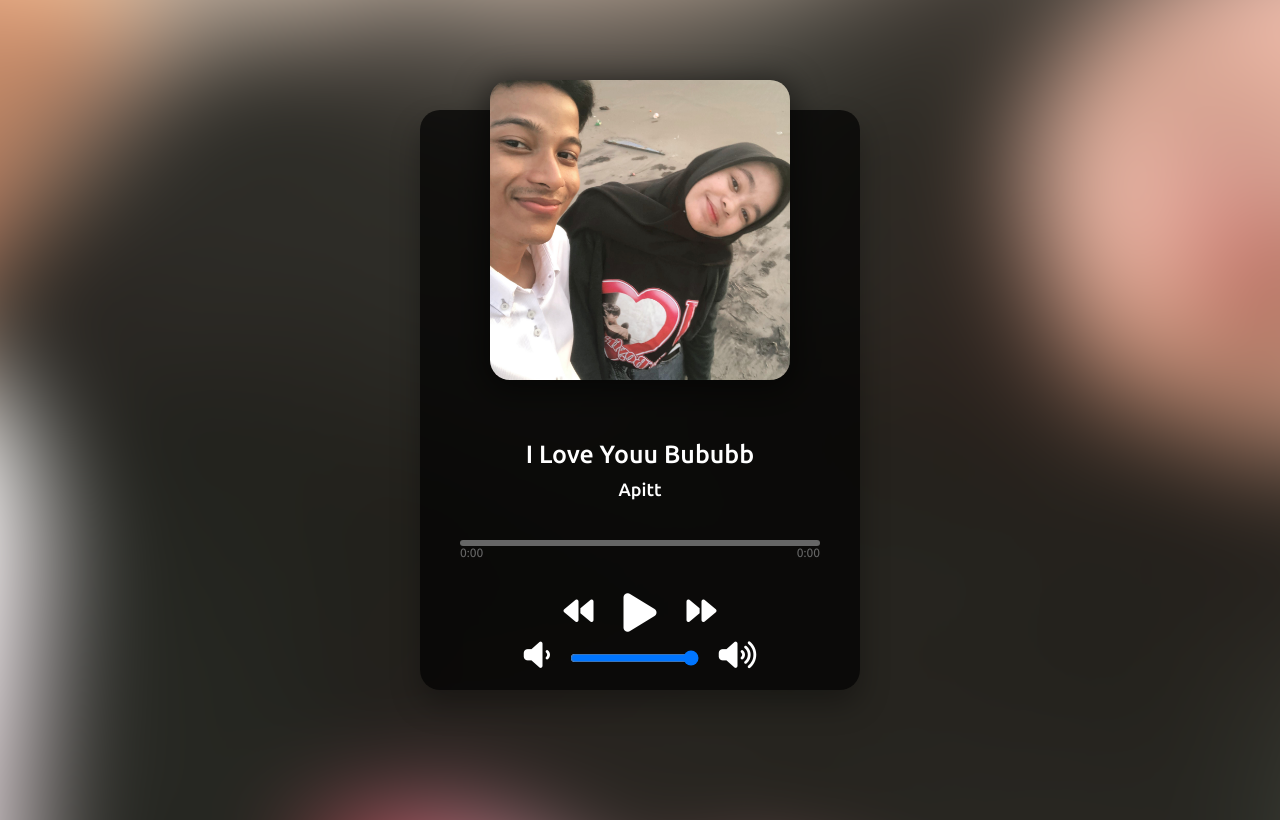
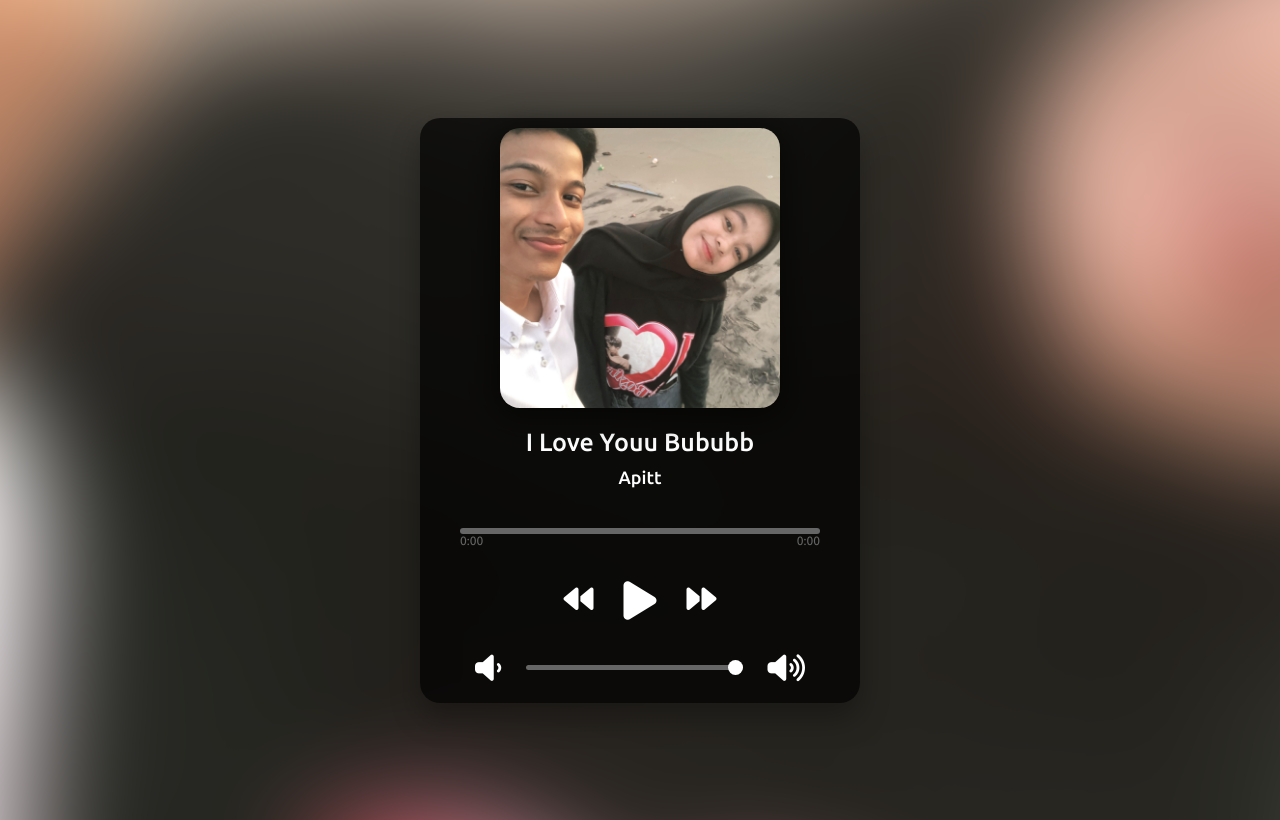
Before and after one commit to Amorecapit/bububbb, a plain HTML site: page music.html in a window 1280 px wide. Drawn offline with Linux system fonts and the light colour scheme.

Commit message:
Update music.css

```diff
--- a/music.css
+++ b/music.css
@@ -12,6 +12,7 @@ body {
     display: flex;
     align-items: center;
     justify-content: center;
+    padding: 10px;
 }
 
 .background {
@@ -56,10 +57,10 @@ body {
 }
 
 .player-img {
-    width: 300px; /* Lebar responsif *//* Lebar maksimum untuk gambar */
-    height: 300px; /* Tinggi otomatis */
+    width: 280px; /* Lebar responsif *//* Lebar maksimum untuk gambar */
+    height: 280px; /* Tinggi otomatis */
     position: relative;
-    top: -50px;
+    top: -10px;
 }
 
 .player-img img {
@@ -74,6 +75,8 @@ body {
 
 .player-img:hover img {
     box-shadow: 0 5px 30px 5px rgba(0, 0, 0, 0.8);
+    transform: scale(1.1); /* Membesarkan logo saat hover */
+    transition: color 0.3s, transform 0.3s; /* Menambahkan efek transisi */
 }
 
 .player-img img.active {
@@ -147,6 +150,41 @@ h3 {
     top: -5px;
 }
 
+.volume-control {
+    display: flex;
+    align-items: center;
+    margin-top: 25px;
+    width: 90%;
+}
+
+#volume-slider {
+    -webkit-appearance: none;
+    appearance: none;
+    width: 100%;
+    height: 5px;
+    background: #666;
+    border-radius: 5px;
+    outline: none;
+    margin: 0 10px;
+}
+
+#volume-slider::-webkit-slider-thumb {
+    -webkit-appearance: none;
+    appearance: none;
+    width: 15px;
+    height: 15px;
+    background: white;
+    border-radius: 50%;
+    cursor: pointer;
+}
+
+#volume-slider::-moz-range-thumb {
+    width: 15px;
+    height: 15px;
+    background: white;
+    border-radius: 50%;
+    cursor: pointer;
+}
 
 /* Media Queries for Responsiveness */
 
```
